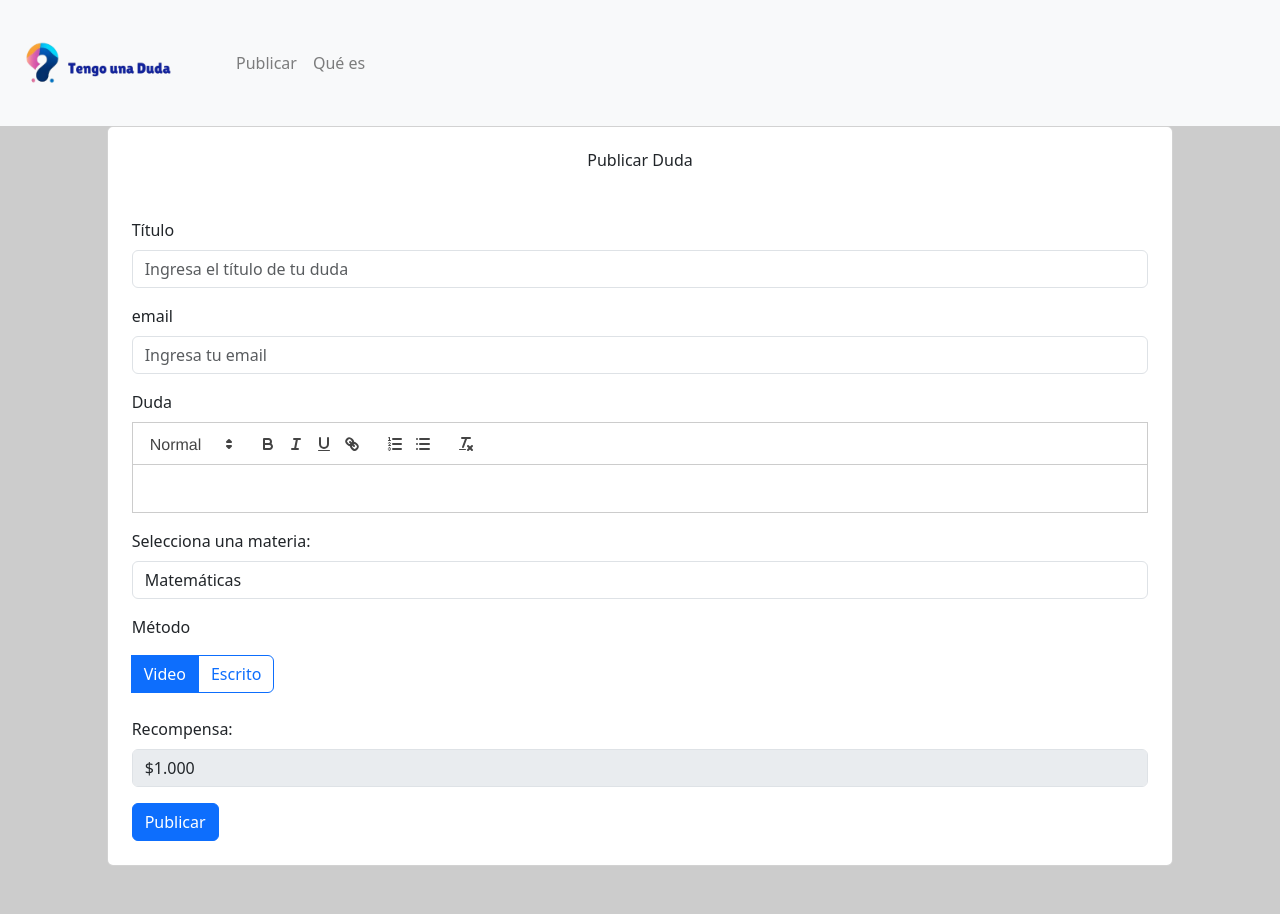
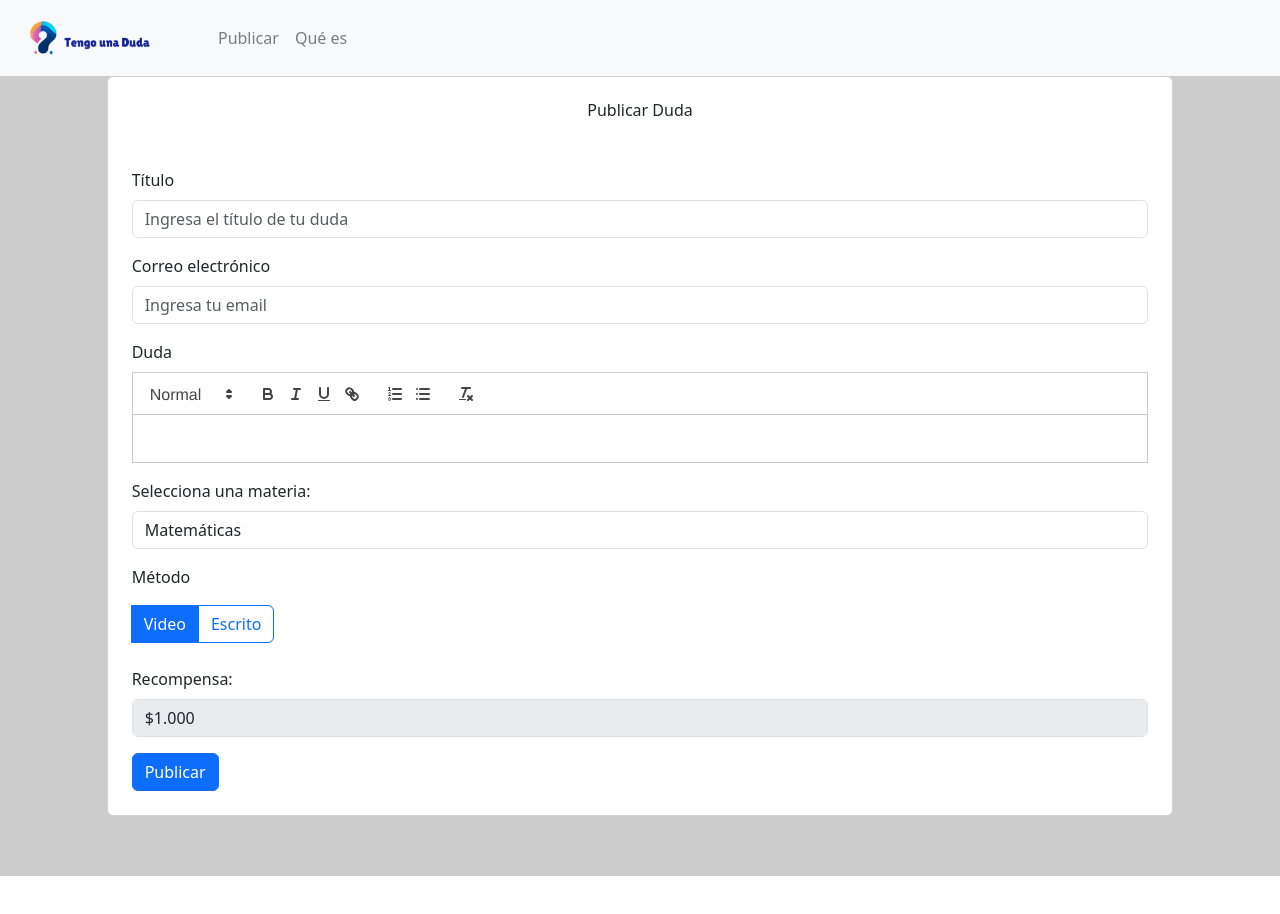
Before and after one commit to davidKressin/tengo_una_duda, a React (Vite) app: page / in a window 1280 px wide. Shown: the top 914 px of the page. After the commit the page ends 876 px from the top, so only its background shows below. Built offline with nearby package versions, Linux system fonts and the light colour scheme.

Commit message:
antes del pull

```diff
--- a/index.html
+++ b/index.html
@@ -10,18 +10,6 @@
     <title>Tengo una Duda</title>
   </head>
   <body>
-    <style>
-      .image-container {
-        width: 200px;
-        height: 100px;
-        position: relative;
-      }
-      .image-container img {
-        width: 100%;
-        height: 100%;
-        object-fit: cover; /* cover, contain, fill, etc. según tus necesidades */
-      }
-    </style>
     <div id="root"></div>
     <script type="module" src="/src/main.jsx"></script>
     <script src="https://cdn.jsdelivr.net/npm/bootstrap@5.3.3/dist/js/bootstrap.bundle.min.js" integrity="sha384-YvpcrYf0tY3lHB60NNkmXc5s9fDVZLESaAA55NDzOxhy9GkcIdslK1eN7N6jIeHz" crossorigin="anonymous"></script>
--- a/src/components/Navbar.jsx
+++ b/src/components/Navbar.jsx
@@ -6,8 +6,8 @@ export const Navbar = () => {
   return (
     <nav className="navbar navbar-expand-lg navbar-light bg-light">
       <Link className="navbar-brand" to="/">
-        <div className="image-container m-0 p-0 ">
-          <img src={horizontalLogo} alt="" />
+        <div className="image-container m-0 p-2 ">
+          <img src={horizontalLogo} className="" alt="" />
         </div>
       </Link>
 
--- a/src/index.css
+++ b/src/index.css
@@ -4,11 +4,14 @@
 
 .image-container {
   width: 100%;
-  height: 300px; /* Puedes ajustar esta altura según tus necesidades */
+  height: 50px; /* Puedes ajustar esta altura según tus necesidades */
   position: relative;
+  overflow: hidden;
+  display: flex;
+  flex-direction: column;
+  justify-content: center;
 }
 .image-container img {
   width: 100%;
-  height: 100%;
-  object-fit: cover; /* cover, contain, fill, etc. según tus necesidades */
+  height: 200px;
 }
--- a/src/pages/PublicPage.jsx
+++ b/src/pages/PublicPage.jsx
@@ -39,7 +39,7 @@ export const PublicPage = () => {
         setMetodo(e.target.value);
     };
 
-    const writeDudaData = async(titulo, duda, email, materia, metodo, recompensa) =>{
+    const writeDudaData = async (titulo, duda, email, materia, metodo, recompensa) => {
         const newDudaRef = push(ref(db, 'dudas')); // Genera un nuevo ID automáticamente
 
         await set(
@@ -81,18 +81,43 @@ export const PublicPage = () => {
     };
 
 
-    const handleSubmit = (e) => {
+    const handleSubmit = async (e) => {
         e.preventDefault();
 
         if (validateForm()) {
-            writeDudaData(
-                titulo,
-                content,
-                email,
-                materia,
-                metodo,
-                recompensaValue
-            );
+
+            // writeDudaData(
+            //     titulo,
+            //     content,
+            //     email,
+            //     materia,
+            //     metodo,
+            //     recompensaValue
+            // );
+            try {
+                const response = await fetch("http://localhost:3006/webpay_plus/create", {
+                    method: "GET", // Cambia a "POST" si tu backend espera POST
+                    headers: {
+                        "Content-Type": "application/json", // Especifica el tipo de contenido
+                    },
+                });
+
+                if (!response.ok) {
+                    throw new Error(`Error en la solicitud: ${response.statusText}`);
+                }
+
+                const webpayData = await response.json();
+
+                // Maneja la respuesta JSON
+                console.log("Respuesta de Webpay:", webpayData);
+
+                // Redireccionar o realizar acciones con los datos
+                if (webpayData.url && webpayData.token) {
+                    window.location.href = `${webpayData.url}?token_ws=${webpayData.token}`;
+                }
+            } catch (error) {
+                console.error("Error al enviar la solicitud:", error);
+            }
         }
         console.log(errors);
     };
@@ -124,7 +149,7 @@ export const PublicPage = () => {
                     </div>
 
                     <div className="mb-3">
-                        <label htmlFor="email" className={`form-label ${errors.email && "text-danger fw-bolder"}`}>email</label>
+                        <label htmlFor="email" className={`form-label ${errors.email && "text-danger fw-bolder"}`}>Correo electrónico</label>
                         <input
                             type="text"
                             className="form-control"
@@ -136,7 +161,7 @@ export const PublicPage = () => {
                     </div>
 
                     <div className="mb-3">
-                        <label htmlFor="duda"  className={`form-label ${errors.content && "text-danger fw-bolder"}`}>Duda</label>
+                        <label htmlFor="duda" className={`form-label ${errors.content && "text-danger fw-bolder"}`}>Duda</label>
                         <ReactQuill value={content} onChange={handleChangeContent} />
                     </div>
 
@@ -196,7 +221,8 @@ export const PublicPage = () => {
 
                     {
                         publiced
-                        ? (<form name='rec20108_btn1' method='post' action='https://www.webpay.cl/backpub/external/form-pay'><input type='hidden' name='idFormulario' value='197168' /><input type='hidden' name='monto' value='100' /><input type='image' title='Imagen' name='button1' src='https://www.webpay.cl/assets/img/boton_webpaycl.svg' value='Boton 1' /></form>)
+                            // ? (<form name='rec20108_btn1' method='post' action='https://www.webpay.cl/backpub/external/form-pay'><input type='hidden' name='idFormulario' value='197168' /><input type='hidden' name='monto' value='100' /><input type='image' title='Imagen' name='button1' src='https://www.webpay.cl/assets/img/boton_webpaycl.svg' value='Boton 1' /></form>)
+                            ? (<form method='post' action='https://www.webpay.cl/backpub/external/form-pay'><input type='hidden' name='idFormulario' value='197168' /><input type='hidden' name='monto' value='100' /><input type='image' title='Imagen' name='button1' src='https://www.webpay.cl/assets/img/boton_webpaycl.svg' value='Boton 1' /></form>)
                             : (<button type="submit" className="btn btn-primary">Publicar</button>)
 
                     }
```
Lines whose indentation alone changed are shown as unchanged.
